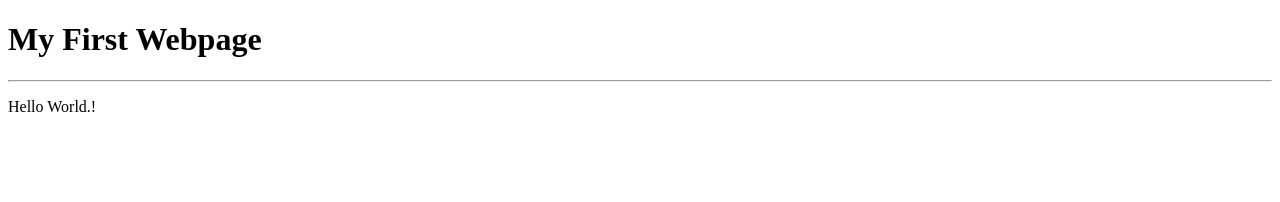
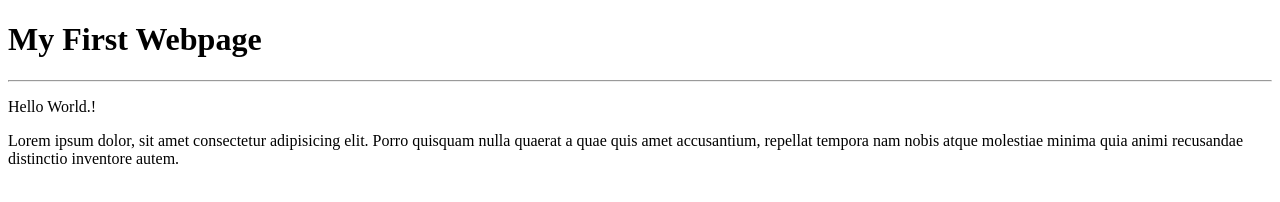
Before and after one commit to apalanisakthivel/Demo, a plain HTML site: page index.html in a window 1280 px wide. Drawn offline with Linux system fonts and the light colour scheme.

Commit message:
Update index.html
some text added

```diff
--- a/index.html
+++ b/index.html
@@ -12,6 +12,9 @@
     <h1>My First Webpage</h1>
     <hr>
     <p>Hello World.!</p>
+    <p>Lorem ipsum dolor, sit amet consectetur adipisicing elit. Porro quisquam nulla quaerat a quae quis amet
+        accusantium, repellat tempora nam nobis atque molestiae minima quia animi recusandae distinctio inventore autem.
+    </p>
 </body>
 
 </html>
```
